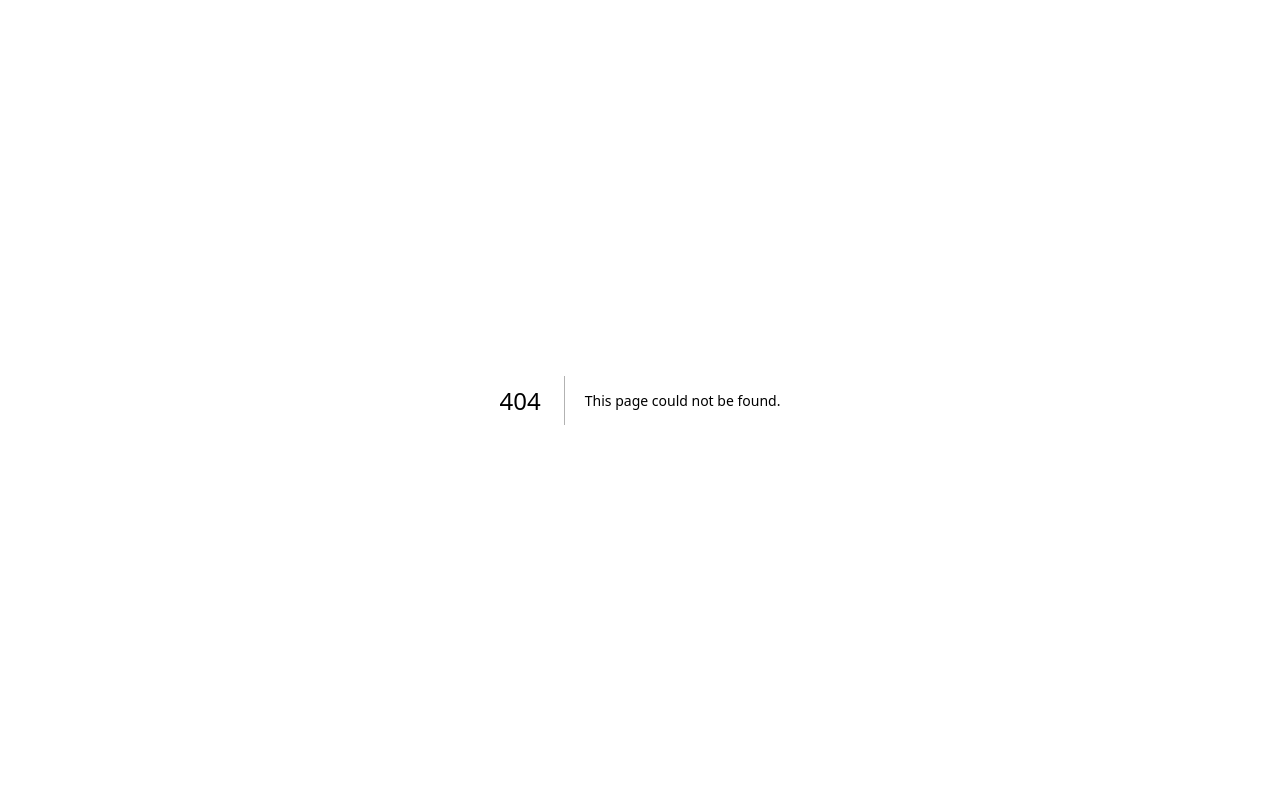
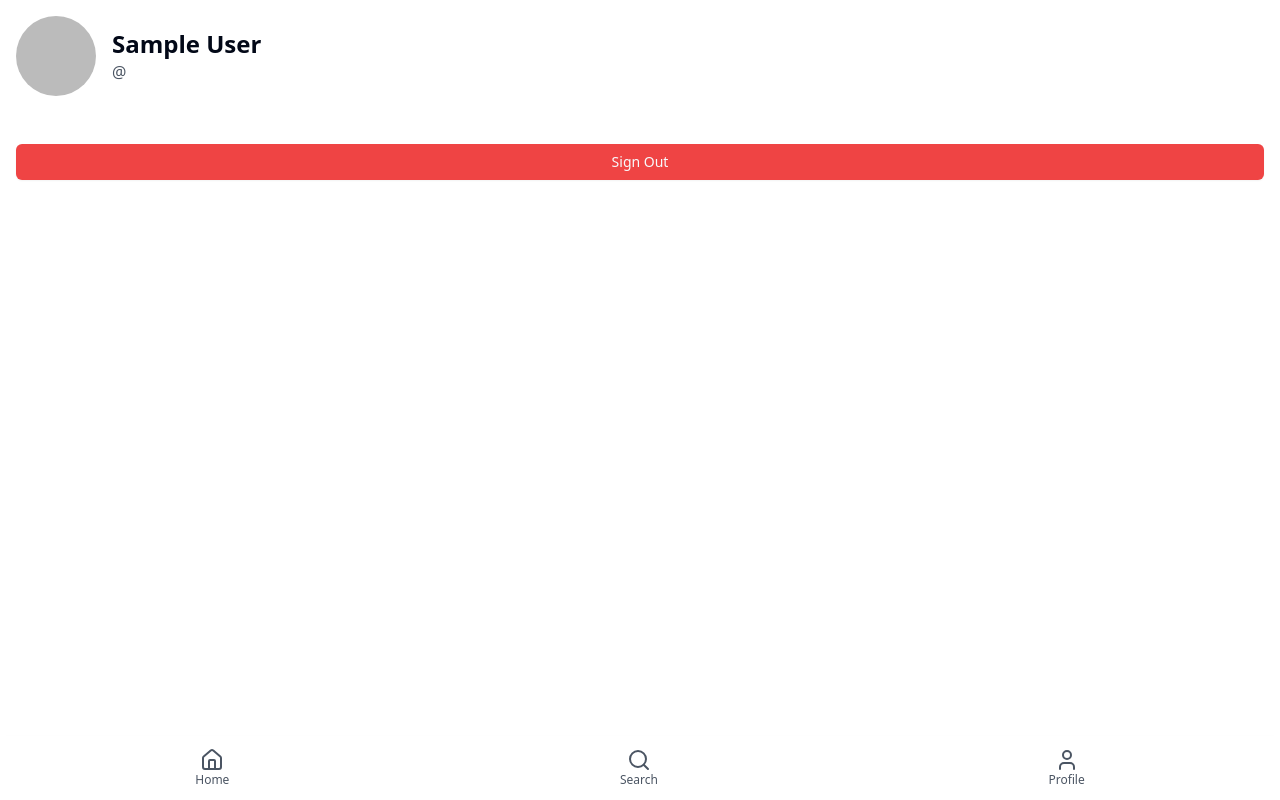
Before and after one commit to himynameismrrobot/quotescraper, a Next.js app: page /profile in a window 1280 px wide. Before the commit this address had no page. Built offline with nearby package versions, Linux system fonts and the light colour scheme; no server answers; sample sign-in values are in the browser's storage.

Commit message:
add profile page and signout button

```diff
--- /dev/null
+++ b/pages/profile.tsx
@@ -0,0 +1,46 @@
+import { useSession, signOut } from "next-auth/react";
+import { useRouter } from "next/router";
+import { Button } from "@/components/ui/button";
+import { Avatar, AvatarImage, AvatarFallback } from "@/components/ui/avatar";
+import EchoLayout from "@/components/EchoLayout";
+
+export default function ProfilePage() {
+  const { data: session, status } = useSession();
+  const router = useRouter();
+
+  if (status === "loading") {
+    return <div>Loading...</div>;
+  }
+
+  if (status === "unauthenticated") {
+    router.push("/auth/signin");
+    return null;
+  }
+
+  return (
+    <EchoLayout>
+      <div className="space-y-6">
+        <div className="flex items-center space-x-4">
+          <Avatar className="h-20 w-20">
+            <AvatarImage src={session?.user?.image || ''} />
+            <AvatarFallback>{session?.user?.name?.[0]}</AvatarFallback>
+          </Avatar>
+          <div>
+            <h1 className="text-2xl font-bold">{session?.user?.name}</h1>
+            <p className="text-gray-600">@{session?.user?.username}</p>
+          </div>
+        </div>
+
+        <div className="pt-6">
+          <Button
+            variant="destructive"
+            onClick={() => signOut({ callbackUrl: '/auth/signin' })}
+            className="w-full"
+          >
+            Sign Out
+          </Button>
+        </div>
+      </div>
+    </EchoLayout>
+  );
+}
```
Also changed, not shown: middleware.ts (+6 -7 lines).
